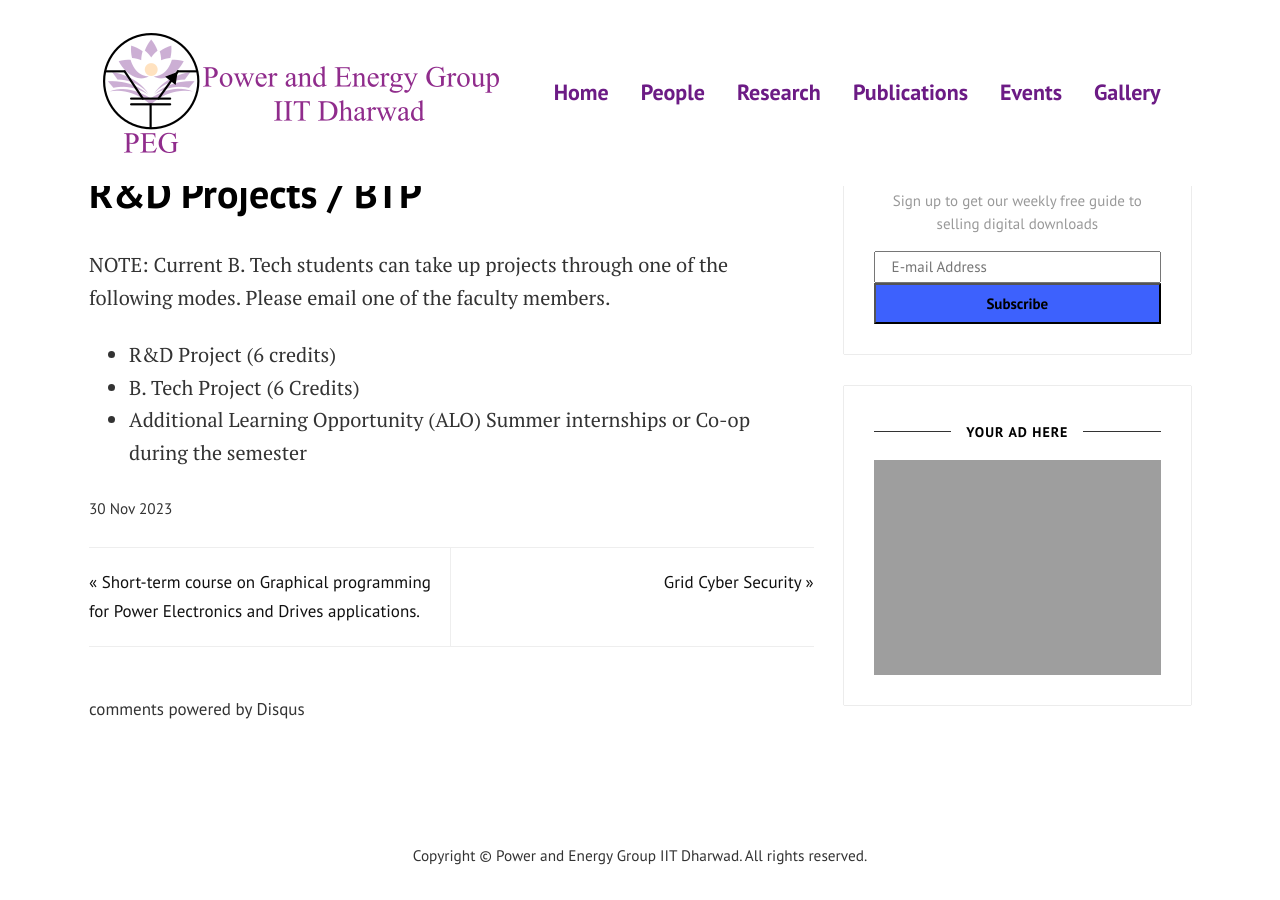
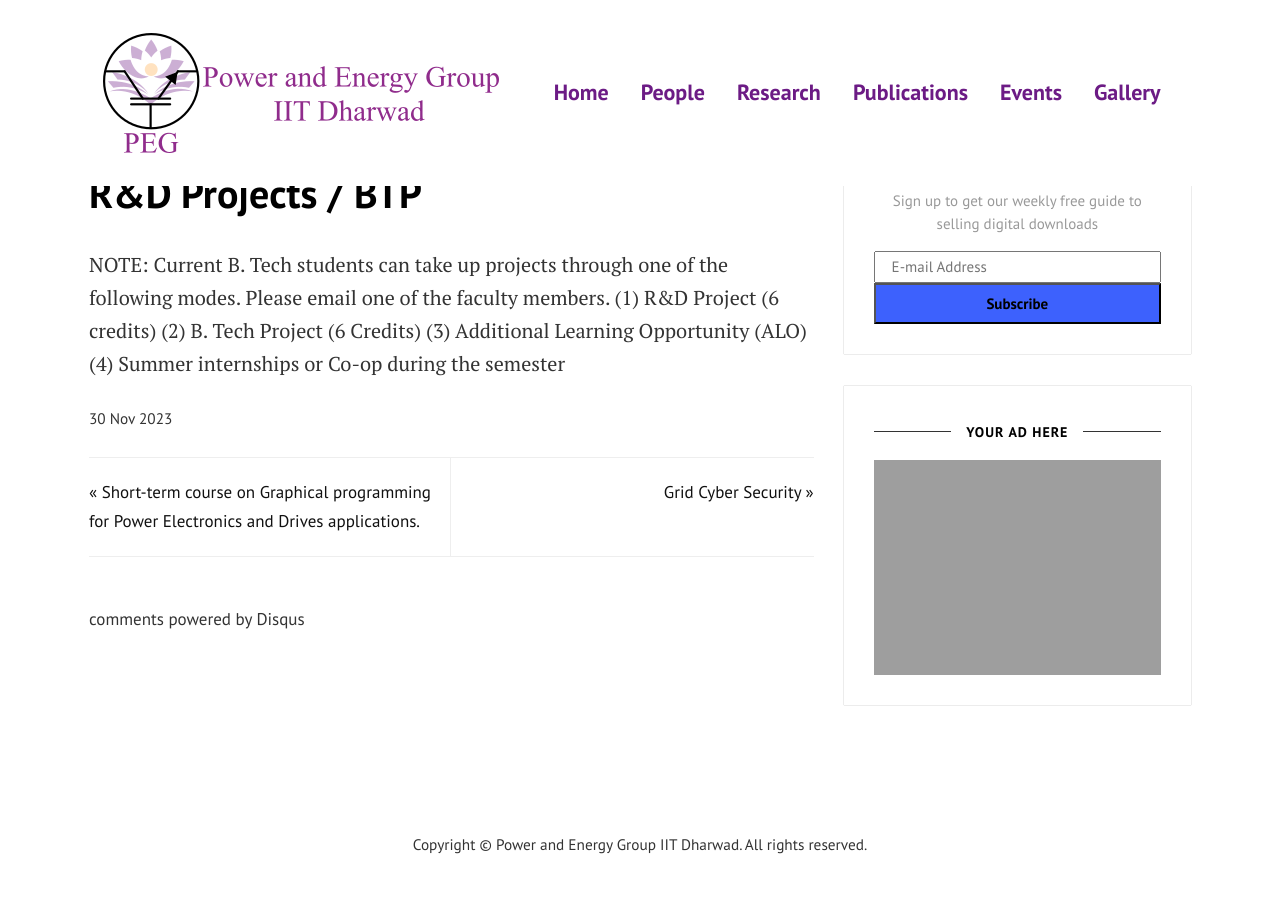
Before and after one commit to AdityaShirodkar-IITDh/iitdh_peg_site.github.io, a Jekyll site: the page built from _posts/research_areas/2023-11-30-R&D_Projects.md, in a window 1280 px wide. Built offline with Jekyll 4.4.1, drawn with Linux system fonts in a browser that asks for light colours; comment, search, counter and statistics services are not loaded.

```diff
--- a/_data/gallery.yml
+++ b/_data/gallery.yml
@@ -11,3 +11,4 @@ images:
   - path: assets/images/lab/idk_man.png
   - path: assets/images/lab/dpt_board.png
   - path: assets/images/lab/gate_driver_2.png
+  - path: assets/images/lab/sscb_pcb.png
--- a/_posts/research_areas/2023-11-30-R&D_Projects.md
+++ b/_posts/research_areas/2023-11-30-R&D_Projects.md
@@ -6,7 +6,7 @@ title: "R&D Projects / BTP"
 ---
 
 NOTE: Current B. Tech students can take up projects through one of the following modes. Please email one of the faculty members.
-- R&D Project (6 credits)
-- B. Tech Project (6 Credits)
-- Additional Learning Opportunity (ALO)
-Summer internships or Co-op during the semester
+(1) R&D Project (6 credits)
+(2) B. Tech Project (6 Credits)
+(3) Additional Learning Opportunity (ALO)
+(4) Summer internships or Co-op during the semester
```
Also changed, not shown: _posts/research_areas/2024-03-18-Solid_tate_Circuit_Breakes.md (+1 -1 lines), _posts/research_areas/2024-03-24-Cascaded_HBridge_Inverters.md (added, +8 -0 lines), assets/images/cascaded_H_Bridge_reasearch.png (added), assets/images/lab/sscb_pcb.png (added).
